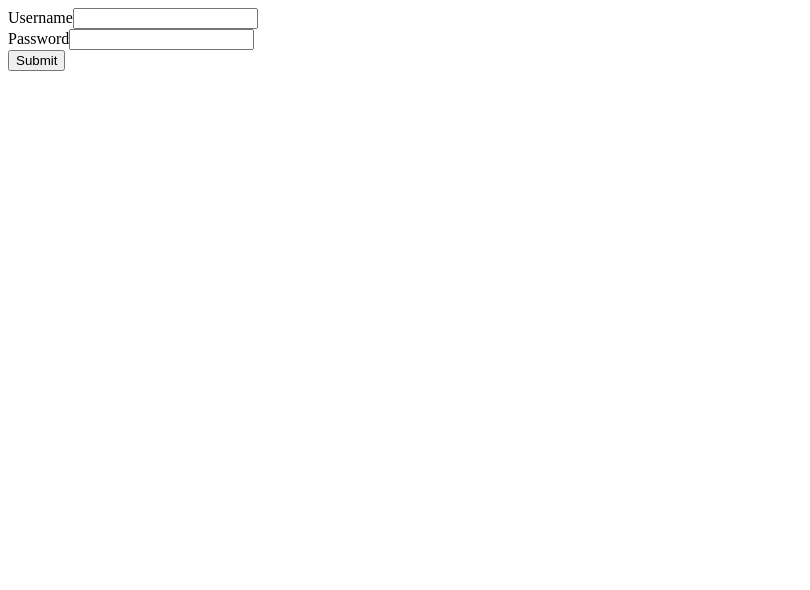
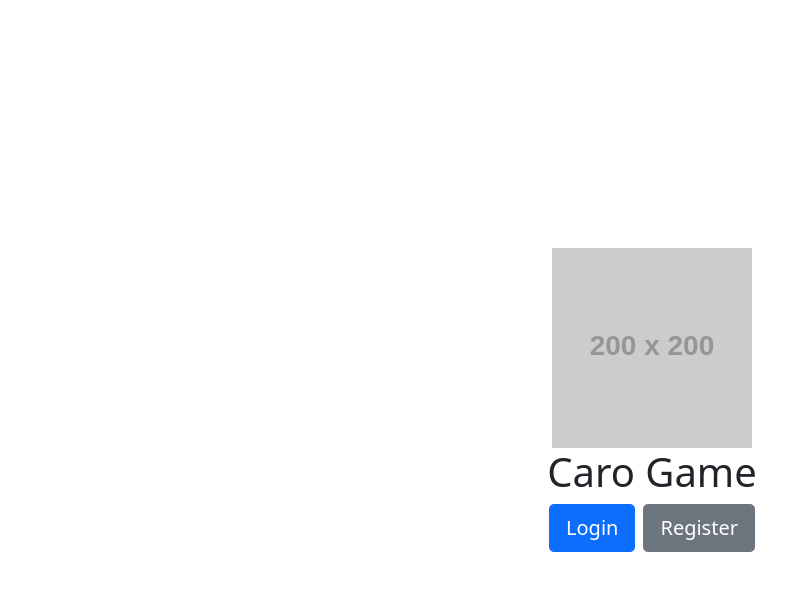
Before and after one commit to lethaiviet/web-caro-game-client, a React (Create React App) app: page / in a window 1280 px wide. Shown: the top 590 px of the page, without its empty margins (0-810 px from the left). Built offline with nearby package versions, Linux system fonts and the light colour scheme.

Commit message:
+ add LoginScreen

```diff
--- a/package.json
+++ b/package.json
@@ -13,7 +13,9 @@
     "@types/react": "^18.0.14",
     "@types/react-dom": "^18.0.5",
     "@types/react-redux": "^7.1.24",
+    "bootstrap": "^5.1.3",
     "react": "^18.2.0",
+    "react-bootstrap": "^2.4.0",
     "react-dom": "^18.2.0",
     "react-redux": "^8.0.2",
     "react-scripts": "5.0.1",
--- a/src/App.tsx
+++ b/src/App.tsx
@@ -1,11 +1,11 @@
-import React from 'react';
-import Login from './features/login/Login';
-
+import React from "react";
+import LoginForm from "@features/login/LoginForm";
+import LoginScreen from "@features/login/LoginScreen";
 
 function App() {
   return (
     <div className="App">
-      <Login></Login>
+      <LoginScreen></LoginScreen>
     </div>
   );
 }
--- a/src/features/login/Login.tsx
+++ b/src/features/login/LoginForm.tsx
@@ -1,15 +1,15 @@
 import { SyntheticEvent } from "react";
 
-interface loginForm {
+interface ILoginForm {
   username: { value: string };
   password: { value: string };
 }
 
-export default function Login() {
+export default function LoginForm() {
   function handleSubmit(e: SyntheticEvent) {
     e.preventDefault();
 
-    const target = e.target as typeof e.target & loginForm;
+    const target = e.target as typeof e.target & ILoginForm;
 
     console.log(target.password.value, target.username.value);
   }
--- /dev/null
+++ b/src/features/login/LoginScreen.tsx
@@ -0,0 +1,26 @@
+import { Button, Col, Container, Row } from "react-bootstrap";
+
+export default function LoginScreen() {
+  return (
+    <div className="container-fluid">
+      <Col className="d-flex flex-column align-items-center justify-content-center min-vw-100 min-vh-100">
+        <Row>
+          <div style={{ height: "200px" }}>
+            <img
+              src="https://via.placeholder.com/200"
+              alt="..."
+              className="img-fluid align-self-center"
+            />
+          </div>
+        </Row>
+        <Row>
+          <h1>Caro Game</h1>
+        </Row>
+        <div className="d-grid gap-2 d-md-flex justify-content-md-end">
+          <Button className="btn-lg">Login</Button>
+          <Button className="btn-secondary btn-lg">Register</Button>
+        </div>
+      </Col>
+    </div>
+  );
+}
--- a/src/index.tsx
+++ b/src/index.tsx
@@ -4,6 +4,7 @@ import { Provider } from "react-redux";
 import App from "./App";
 import { store } from "@storeRedux";
 import reportWebVitals from "./reportWebVitals";
+import "bootstrap/dist/css/bootstrap.min.css";
 
 const root = ReactDOM.createRoot(
   document.getElementById("root") as HTMLElement
```
Also changed, not shown: 1 other file (tests, documents, lock files or other folders).
